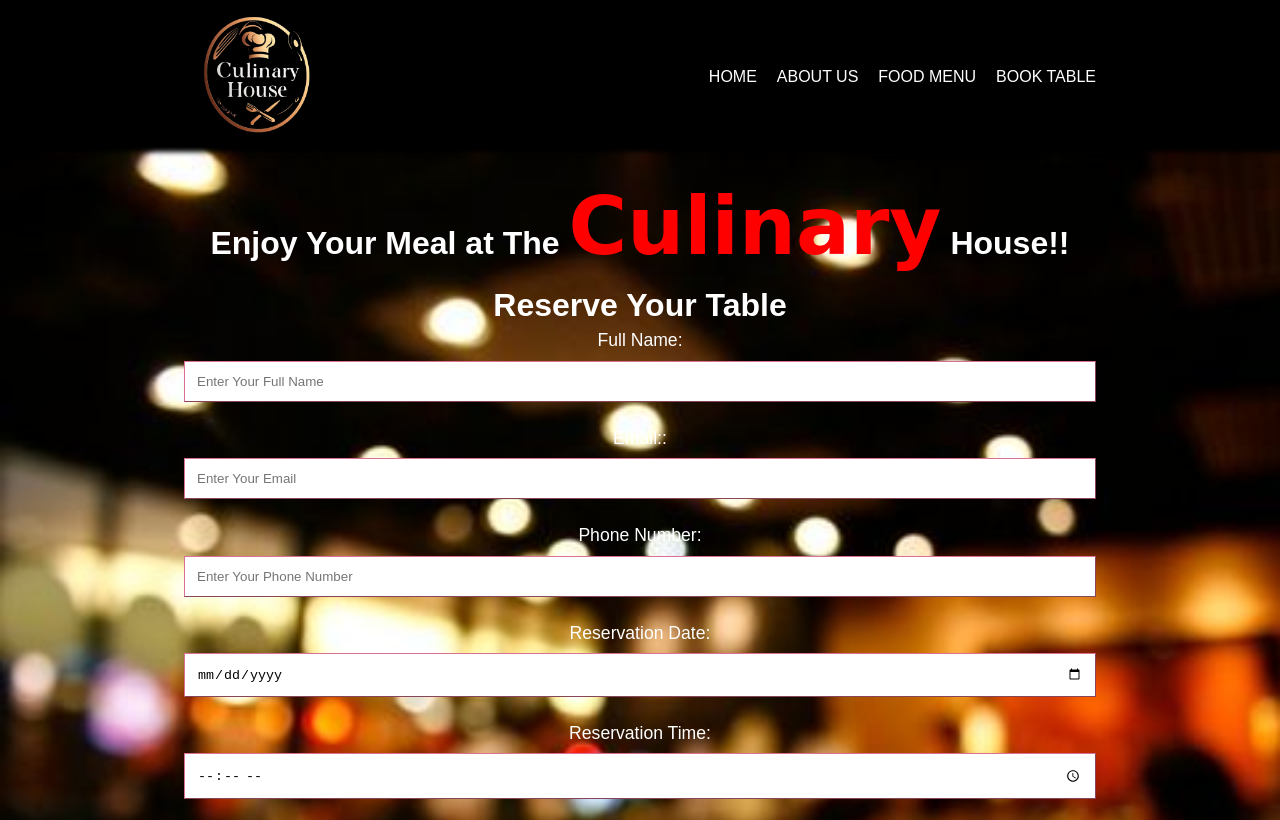
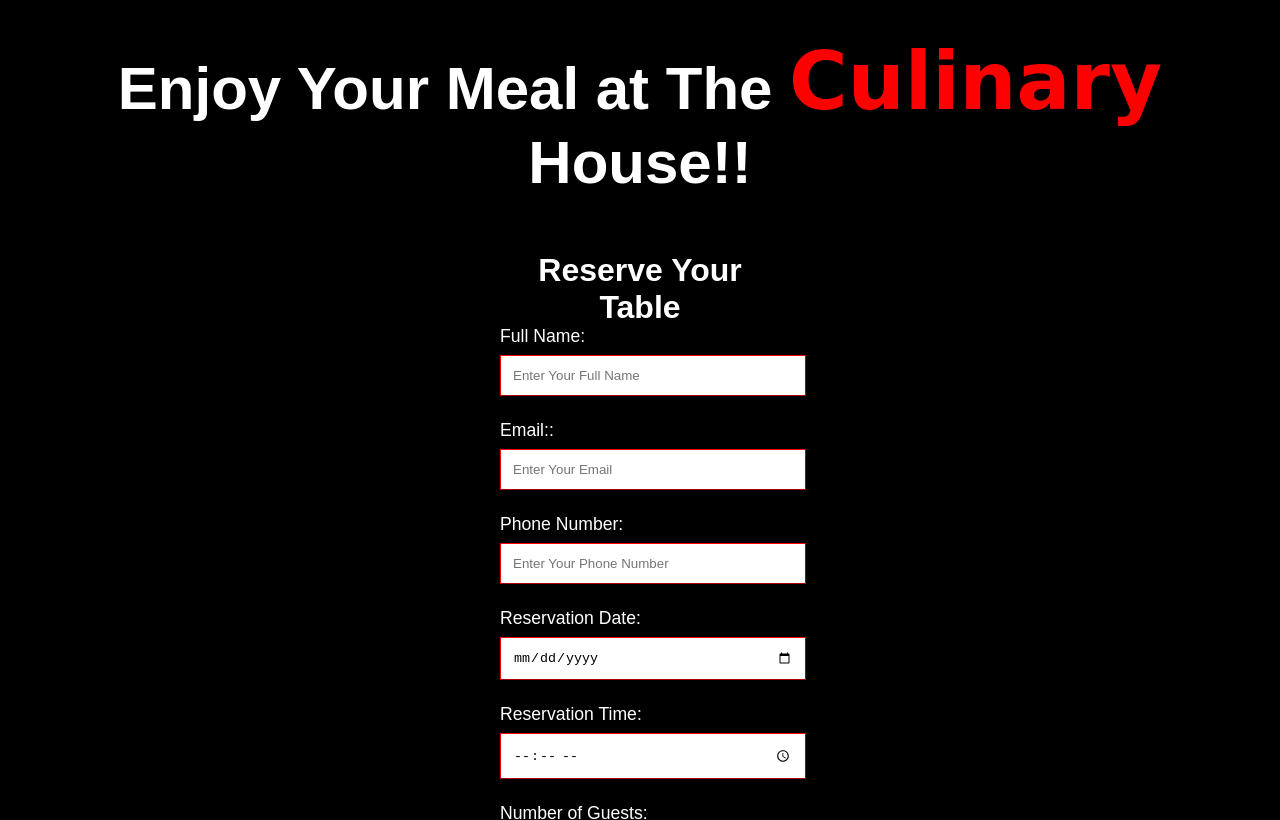
Before and after one commit to CSI-Trainee-2024/The_culinary_house, a plain HTML site: page Reservation.html in a window 1280 px wide. Shown: the top 820 px of the page. Drawn offline with Linux system fonts and the light colour scheme.

Commit message:
update in reservation page

```diff
--- a/Reservation.html
+++ b/Reservation.html
@@ -7,26 +7,7 @@
     <link rel="stylesheet" href="style3.css">
 </head>
 <body>
-    <header>
-        <nav class="container">
-            <div class="logo"><img src="Images/Logo1.png" alt="logo"></div>
-            <ul>
-                <a href="index.html">
-                    <li>HOME</li>
-                </a>
-                <a href="About.html">
-                    <li>ABOUT US</li>
-                </a>
-                <a href="Menu.html">
-                    <li>FOOD MENU</li>
-                </a>
-                <a href="Reservation.html">
-                    <li>BOOK TABLE</li>
-                </a>
-            </ul>
-        </nav>
-    </header>
-    <main>
+
         <h1>Enjoy Your Meal at The <span>Culinary</span> House!!</h1>
        <section class="reservation_form">
         <div class="container">
@@ -66,7 +47,7 @@
             </form>
         </div>
        </section>
-    </main>
+
     <footer>
         <div class="footer_container">
             <div class="contact_section">
--- a/style3.css
+++ b/style3.css
@@ -1,95 +1,40 @@
       *{
         margin: 0;
         padding: 0;
-    box-sizing: border-box;
        }
-    html,body{
+        body{
+
             font-family: sans-serif;
-        font-weight: 300;
-        line-height: 1.4;
-    }
-    ul{
-        list-style: none;
-    }
-    a{
-        text-decoration: none;
-        color:white;
-    }
-    .container{
-        max-width: 62.5rem;
-        margin: 0 auto;
-    }
-    header{
              background-color: black;
-        position: sticky;
-        top: 0;
-        z-index: 100;
-         box-shadow: 0.3125rem 0.3125rem 0.3125rem black;
-         height:9.2rem;
-        justify-content: space-around;
-        align-items: center;
 
        }
-    nav{
-        display: flex;
-        justify-content: space-between;
-        align-items: center;
-        padding: 1.25rem;
-        color: white;
-    }
-    nav ul{
-        display: flex;
-        gap: 1.25rem;
-    }
-    nav ul li{
-        border-bottom: 0.125rem solid transparent;
-        transition: 0.2s ease-in;
-    }
-    nav ul li:hover{
-        border-bottom: 0.125rem solid white;
-        transition: 0.2s ease-in;
-        cursor: pointer;
+    h1{
+        color:white;
+        font-size: 60px;
+        text-align: center;
+        margin-top: 35px;
     }
 
-
-    header nav img{
-        width:9.375rem;
-        cursor: pointer;
-    }
-    *{
-        margin: 0;
-        padding: 0;
-        box-sizing: border-box;
-        }
-        html,body{
-            font-family: sans-serif;
-            font-weight: 300;
-            line-height: 1.4;
-        }
-    main{
-        height: 1000px;
-        background-image: url(Images/b1.jpg);
-        background-position: fixed;
-        background-repeat: no-repeat;
-        background-size: cover;
-        color:white;
-        text-align: center;
-        padding:1.5rem 0;
-    }
     span{
         color:red;
         font-family: cursive;
         font-size: 5rem;
     }
     .container{
-        max-width:960px;
-        padding: 0 1.5rem;
+        margin-top: 50px;;
+        max-width:550px;
+        padding: 5px 500px;
+        color:white;
+
     }
     h2{
+        color:white;
         text-align:center;
         margin-bottom: 2rem auto;
         font-size: 2rem;
+
     }
+
     .form{
         margin-bottom: 1.5rem;
     }
@@ -101,20 +46,20 @@
    .form textarea{
         width:100%;
         padding:0.75rem;
-        border: 1px solid palevioletred;
+        border: 1px solid red;
         border-style:outset;
         resize: vertical;
     }
     .form input{
         width:100%;
         padding:0.75rem;
-        border: 1px solid palevioletred;
+        border: 1px solid red;
         border-style:outset;
     }
     .submit_btn{
         display:block;
         width:100%;
-        background-color: palevioletred;
+        background-color: red;
         color:black;
         border: none;
         padding: 1rem;
@@ -124,7 +69,7 @@
 
     }
     .submit_btn:hover{
-        background-color: pink;
+        background-color: rgb(115, 13, 13);
     }
     .footer_section{
         margin:10px;
--- a/style4.css
+++ b/style4.css
@@ -15,7 +15,7 @@ h1{
 span{
     font-family: cursive;
     color:red;
-    font-size: 80px;;
+    font-size: 80px;
 }
 .img_gallary{
 
```
Also changed, not shown: About.html (+0 -19 lines). Lines whose indentation alone changed are shown as unchanged.
